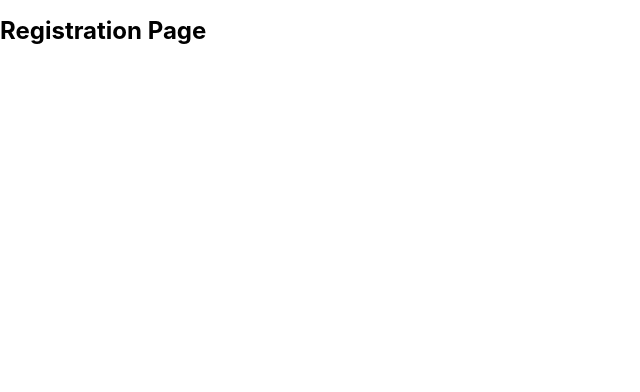
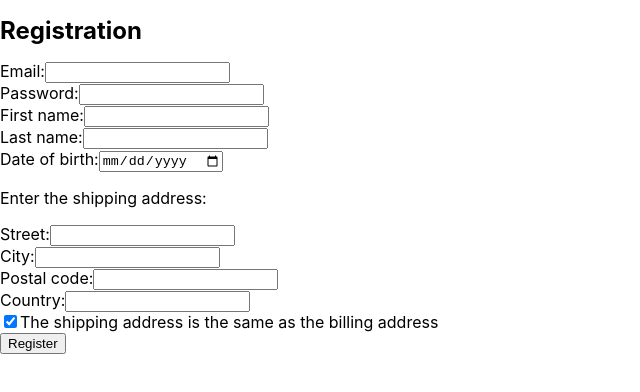
Before and after one commit to dbox7/ecommerce-application, a React (Create React App) app: page /registration in a window 1280 px wide. Shown: the top 392 px of the page, without its empty margins (0-640 px from the left). Built offline with nearby package versions, Linux system fonts and the light colour scheme.

Commit message:
implement render of registration-page

```diff
--- a/src/app/pages/registration/RegistrationPage.tsx
+++ b/src/app/pages/registration/RegistrationPage.tsx
@@ -1,11 +1,238 @@
-import React from 'react';
+import React, { useState } from 'react';
 
-export function RegistrationPage() {
+const countries: string[] = ['USA', 'Canada', 'UK', 'Australia', 'Germany'];
+
+export function RegistrationPage(): JSX.Element {
+
+  const [email, setEmail] = useState('');
+  const [password, setPassword] = useState('');
+  const [firstName, setFirstName] = useState('');
+  const [lastName, setLastName] = useState('');
+  const [dateOfBirth, setDateOfBirth] = useState('');
+  const [billingStreet, setBillingStreet] = useState('');
+  const [billingCity, setBillingCity] = useState('');
+  const [billingPostalCode, setBillingPostalCode] = useState('');
+  const [billingCountry, setBillingCountry] = useState('');
+  const [useBillingAddress, setUseBillingAddress] = useState(true);
+  const [shippingStreet, setShippingStreet] = useState('');
+  const [shippingCity, setShippingCity] = useState('');
+  const [shippingPostalCode, setShippingPostalCode] = useState('');
+  const [shippingCountry, setShippingCountry] = useState('');
+
+  const handleInputChange = (field: string, value: string) => {
+
+    switch (field) {
+
+    case 'email':
+      setEmail(value);
+      break;
+    case 'password':
+      setPassword(value);
+      break;
+    case 'firstName':
+      setFirstName(value);
+      break;
+    case 'lastName':
+      setLastName(value);
+      break;
+    case 'dateOfBirth':
+      setDateOfBirth(value);
+      break;
+    case 'billingStreet':
+      setBillingStreet(value);
+      break;
+    case 'billingCity':
+      setBillingCity(value);
+      break;
+    case 'billingPostalCode':
+      setBillingPostalCode(value);
+      break;
+    case 'billingCountry':
+      setBillingCountry(value);
+      break;
+    case 'shippingStreet':
+      setShippingStreet(value);
+      break;
+    case 'shippingCity':
+      setShippingCity(value);
+      break;
+    case 'shippingPostalCode':
+      setShippingPostalCode(value);
+      break;
+    case 'shippingCountry':
+      setShippingCountry(value);
+      break;
+    default:
+      break;
+
+    }
+
+  };
+
+  const handleCheckboxChange = () => {
+
+    setUseBillingAddress(!useBillingAddress);
+
+  };
 
   return (
     <div>
-      <h1>Registration Page</h1>
+      <h1>Registration</h1>
+      <form>
+        <div>
+          <label>Email:</label>
+          <input
+            type="email"
+            value={email}
+            onChange={(e) => handleInputChange('email', e.target.value)}
+            title="A properly formatted email address (e.g., example@email.com)"
+            required
+          />
+        </div>
+        <div>
+          <label>Password:</label>
+          <input
+            type="password"
+            value={password}
+            onChange={(e) => handleInputChange('password', e.target.value)}
+            required
+            minLength={8}
+            pattern="^(?=.*[a-z])(?=.*[A-Z])(?=.*\d).+$"
+            title="Minimum 8 characters, at least 1 uppercase letter, 1 lowercase letter, and 1 number"
+          />
+        </div>
+        <div>
+          <label>First name:</label>
+          <input
+            type="text"
+            value={firstName}
+            onChange={(e) => handleInputChange('firstName', e.target.value)}
+            required
+          />
+        </div>
+        <div>
+          <label>Last name:</label>
+          <input
+            type="text"
+            value={lastName}
+            onChange={(e) => handleInputChange('lastName', e.target.value)}
+            required
+          />
+        </div>
+        <div>
+          <label>Date of birth:</label>
+          <input
+            type="date"
+            value={dateOfBirth}
+            onChange={(e) => handleInputChange('dateOfBirth', e.target.value)}
+            required
+          />
+        </div>
+        <p>Enter the shipping address:</p>
+        <div>
+          <label>Street:</label>
+          <input
+            type="text"
+            value={shippingStreet}
+            onChange={(e) => handleInputChange('shippingStreet', e.target.value)}
+            required
+          />
+        </div>
+        <div>
+          <label>City:</label>
+          <input
+            type="text"
+            value={shippingCity}
+            onChange={(e) => handleInputChange('shippingCity', e.target.value)}
+            required
+          />
+        </div>
+        <div>
+          <label>Postal code:</label>
+          <input
+            type="text"
+            value={shippingPostalCode}
+            onChange={(e) => handleInputChange('shippingPostalCode', e.target.value)}
+            required
+            pattern="^\d{5}(-\d{4})?$"
+            title="Must follow the format for the country (e.g., 12345 or A1B 2C3 for the U.S. and Canada, respectively)"
+          />
+        </div>
+        <div>
+          <label>Country:</label>
+          <input
+            type="text"
+            value={shippingCountry}
+            onChange={(e) => handleInputChange('shippingCountry', e.target.value)}
+            required
+            list="country-list"
+          />
+          <datalist id="country-list">
+            {countries.map((country) => (
+              <option value={country} key={country} />
+            ))}
+          </datalist>
+        </div>
+        <div>
+          <input
+            type="checkbox"
+            checked={useBillingAddress}
+            onChange={handleCheckboxChange}
+          />
+          <label>The shipping address is the same as the billing address</label>
+        </div>
+        {!useBillingAddress && (
+          <div>
+            <p>Enter the billing address:</p>
+            <div>
+              <label>Street:</label>
+              <input
+                type="text"
+                value={billingStreet}
+                onChange={(e) => handleInputChange('billingStreet', e.target.value)}
+                required
+              />
+            </div>
+            <div>
+              <label>City:</label>
+              <input
+                type="text"
+                value={billingCity}
+                onChange={(e) => handleInputChange('billingCity', e.target.value)}
+                required
+              />
+            </div>
+            <div>
+              <label>Postal code:</label>
+              <input
+                type="text"
+                value={billingPostalCode}
+                onChange={(e) => handleInputChange('billingPostalCode', e.target.value)}
+                required
+                pattern="^\d{5}(-\d{4})?$"
+                title="Must follow the format for the country (e.g., 12345 or A1B 2C3 for the U.S. and Canada, respectively)"
+              />
+            </div>
+            <div>
+              <label>Country:</label>
+              <input
+                type="text"
+                value={billingCountry}
+                onChange={(e) => handleInputChange('billingCountry', e.target.value)}
+                required
+                list="country-list"
+              />
+              <datalist id="country-list">
+                {countries.map((country) => (
+                  <option value={country} key={country} />
+                ))}
+              </datalist>
+            </div>
+          </div>
+        )}
+        <button type="submit">Register</button>
+      </form>
     </div>
   );
 
-}
+};
```
